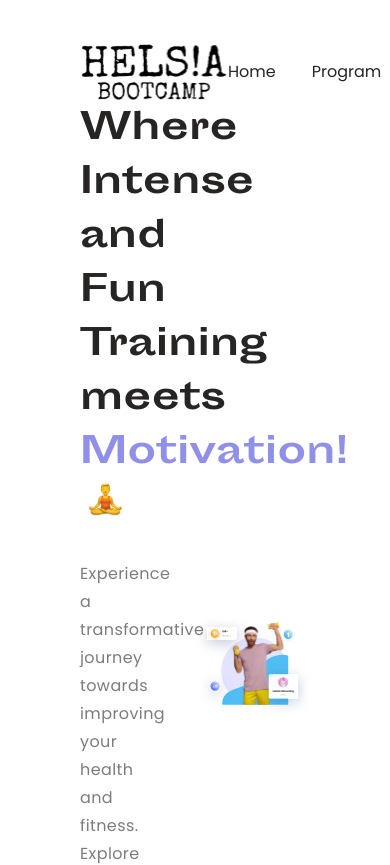
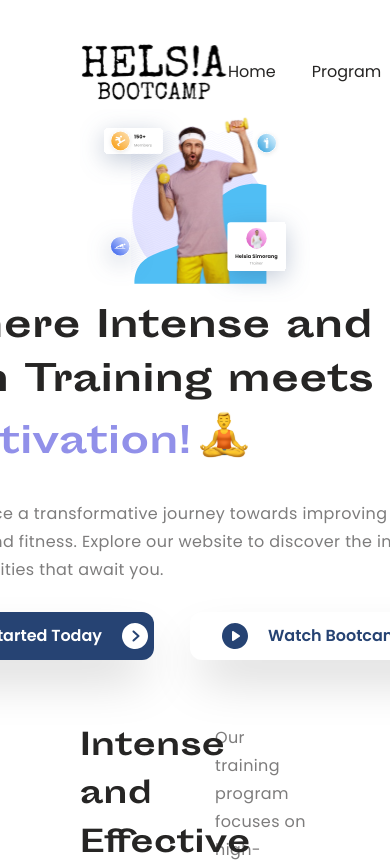
Before and after one commit to sohanemon/helsia-bootcamp, a Next.js app: page / in a window 390 px wide. Shown: the top 865 px of the page. Built offline with nearby package versions, Linux system fonts and the light colour scheme.

Commit message:
Jun 15, 2023, 3:49 PM

```diff
--- a/src/components/cta.tsx
+++ b/src/components/cta.tsx
@@ -5,8 +5,8 @@ import Heading from './ui/heading';
 
 export default function Cta() {
   return (
-    <section className='grid items-center grid-cols-2'>
-      <div className='pr-20'>
+    <section className='grid items-center grid-cols-2 max-sm:grid-cols-1 max-sm:justify-items-center'>
+      <div className='sm:pr-20'>
         {/* #todo:left */}
         <Heading cta>
           Where Intense and Fun Training meets{' '}
@@ -46,7 +46,7 @@ export default function Cta() {
           </Button>
         </div>
       </div>
-      <div>
+      <div className='max-sm:order-first'>
         {/* #todo:right */}
         <Image
           src={'/assets/hero.svg'}
```
